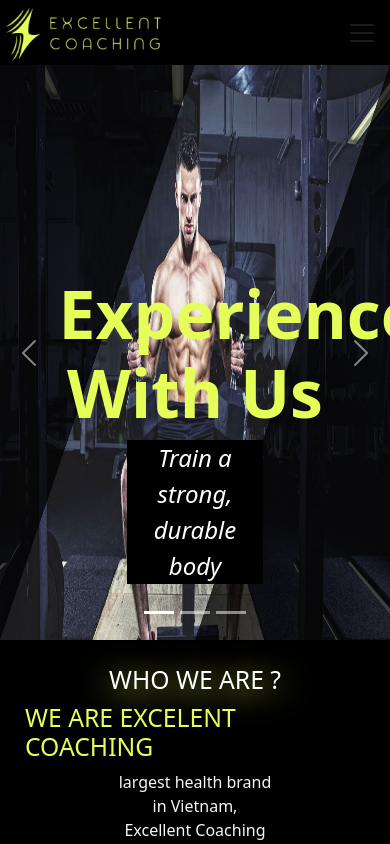
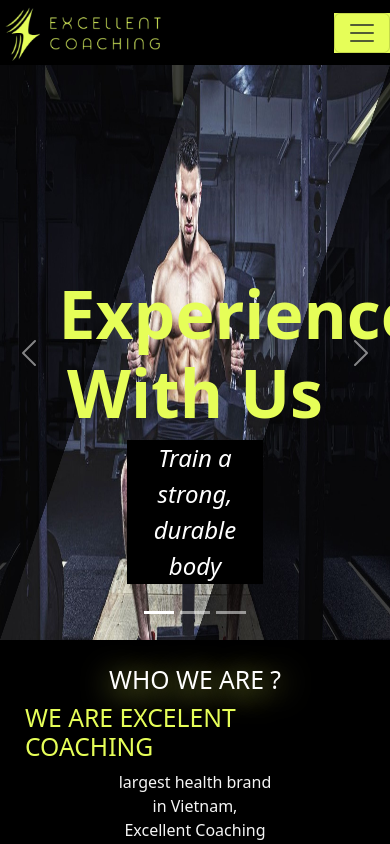
Before and after one commit to MeHeartcore/eproject-excellent-coaching, a React (Vite) app: page / in a window 390 px wide. Shown: the top 844 px of the page. Built offline with nearby package versions, Linux system fonts and the light colour scheme.

Commit message:
reintialized files

```diff
--- a/src/components/child/navigation_bar/Navigation_Bar_Style.css
+++ b/src/components/child/navigation_bar/Navigation_Bar_Style.css
@@ -102,6 +102,7 @@
 @media only screen and (max-width: 992px) {
 	#navigation-bar-control {
 		display: block;
+		background-color: var(--main-color-e6fe58);
 	}
 
 	#navigation-bar-collapse {
```
